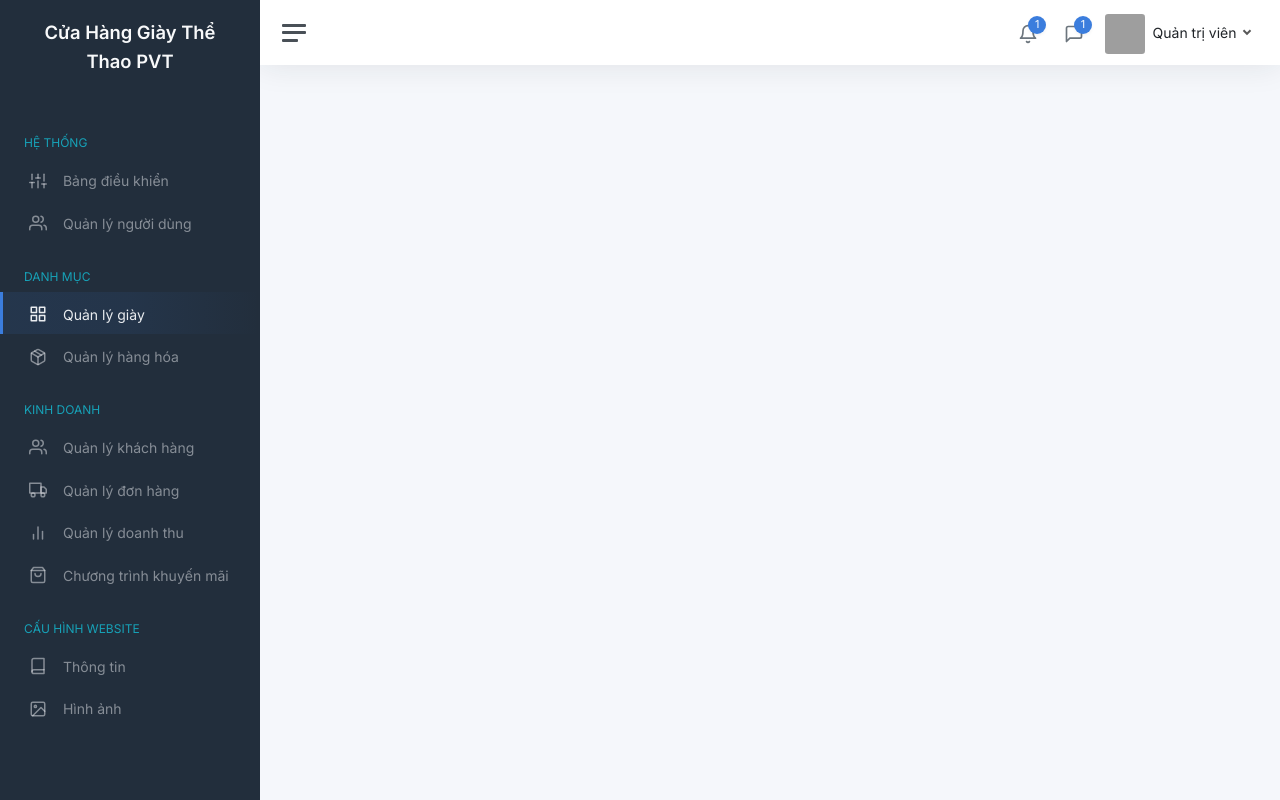
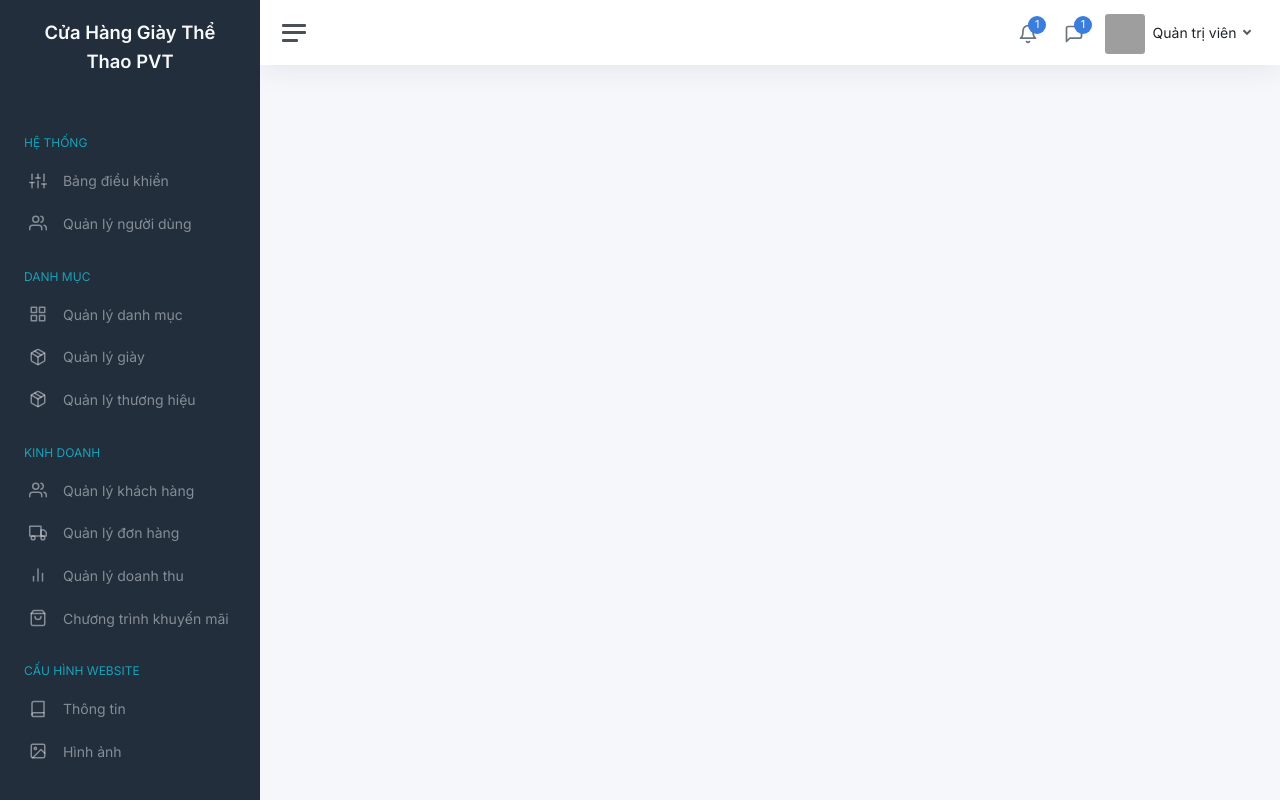
Before and after one commit to ThaiPhan2505/WebsiteGiayTheThao, a PHP site: page /admin/inc/top.php in a window 1280 px wide. Run offline with PHP 8.4, Linux system fonts and the light colour scheme; grey boxes are pictures that could not be loaded.

Commit message:
update admin

```diff
--- a/admin/inc/top.php
+++ b/admin/inc/top.php
@@ -36,8 +36,8 @@
 						</a>
 					</li>
 
-					<li class="sidebar-item">
-						<a class="sidebar-link" href="">
+					<li class="sidebar-item <?php if(strpos($_SERVER['REQUEST_URI'],"quanly_nguoidung") != false) echo "active"; ?>">
+						<a class="sidebar-link" href="../quanly_nguoidung/index.php">
 						<i class="align-middle" data-feather="users"></i> <span class="align-middle">Quản lý người dùng</span>
 						</a>
 					</li>
@@ -46,15 +46,21 @@
 						DANH MỤC
 					</li>
 
-					<li class="sidebar-item  active">
-						<a class="sidebar-link" href="../qldanhmuc/index.php">
-						<i class="align-middle" data-feather="grid"></i> <span class="align-middle">Quản lý giày</span>
+					<li class="sidebar-item <?php if(strpos($_SERVER['REQUEST_URI'],"quanly_danhmuc") != false) echo "active"; ?>">
+						<a class="sidebar-link" href="../quanly_danhmuc/index.php">
+						<i class="align-middle" data-feather="grid"></i> <span class="align-middle">Quản lý danh mục</span>
 						</a>
 					</li>
 
-					<li class="sidebar-item">
-						<a class="sidebar-link" href="../qlmathang/index.php">
-						<i class="align-middle" data-feather="package"></i> <span class="align-middle">Quản lý hàng hóa</span>
+					<li class="sidebar-item <?php if(strpos($_SERVER['REQUEST_URI'],"quanly_giay") != false) echo "active"; ?>">
+						<a class="sidebar-link" href="../quanly_giay/index.php">
+						<i class="align-middle" data-feather="package"></i> <span class="align-middle">Quản lý giày</span>
+						</a>
+					</li>
+
+					<li class="sidebar-item <?php if(strpos($_SERVER['REQUEST_URI'],"quanly_thuonghieu") != false) echo "active"; ?>">
+						<a class="sidebar-link" href="../quanly_thuonghieu/index.php">
+						<i class="align-middle" data-feather="package"></i> <span class="align-middle">Quản lý thương hiệu</span>
 						</a>
 					</li>
 
--- /dev/null
+++ b/admin/quanly_danhmuc/main.php
@@ -0,0 +1,2 @@
+<?php include("../inc/top.php"); ?>
+<?php include("../inc/bottom.php"); ?>
--- /dev/null
+++ b/admin/quanly_nguoidung/main.php
@@ -0,0 +1,2 @@
+<?php include("../inc/top.php"); ?>
+<?php include("../inc/bottom.php"); ?>
--- /dev/null
+++ b/admin/quanly_thuonghieu/main.php
@@ -0,0 +1,2 @@
+<?php include("../inc/top.php"); ?>
+<?php include("../inc/bottom.php"); ?>
```
Also changed, not shown: admin/quanly_danhmuc/index.php (added, +16 -0 lines), admin/quanly_nguoidung/index.php (added, +16 -0 lines), admin/quanly_nguoidung/quanly_nguoidung.php (deleted, +0 -16 lines), admin/quanly_thuonghieu/index.php (added, +16 -0 lines), admin/quany_thuonghieu/quanly_thuonghieu.php (deleted, +0 -16 lines).
